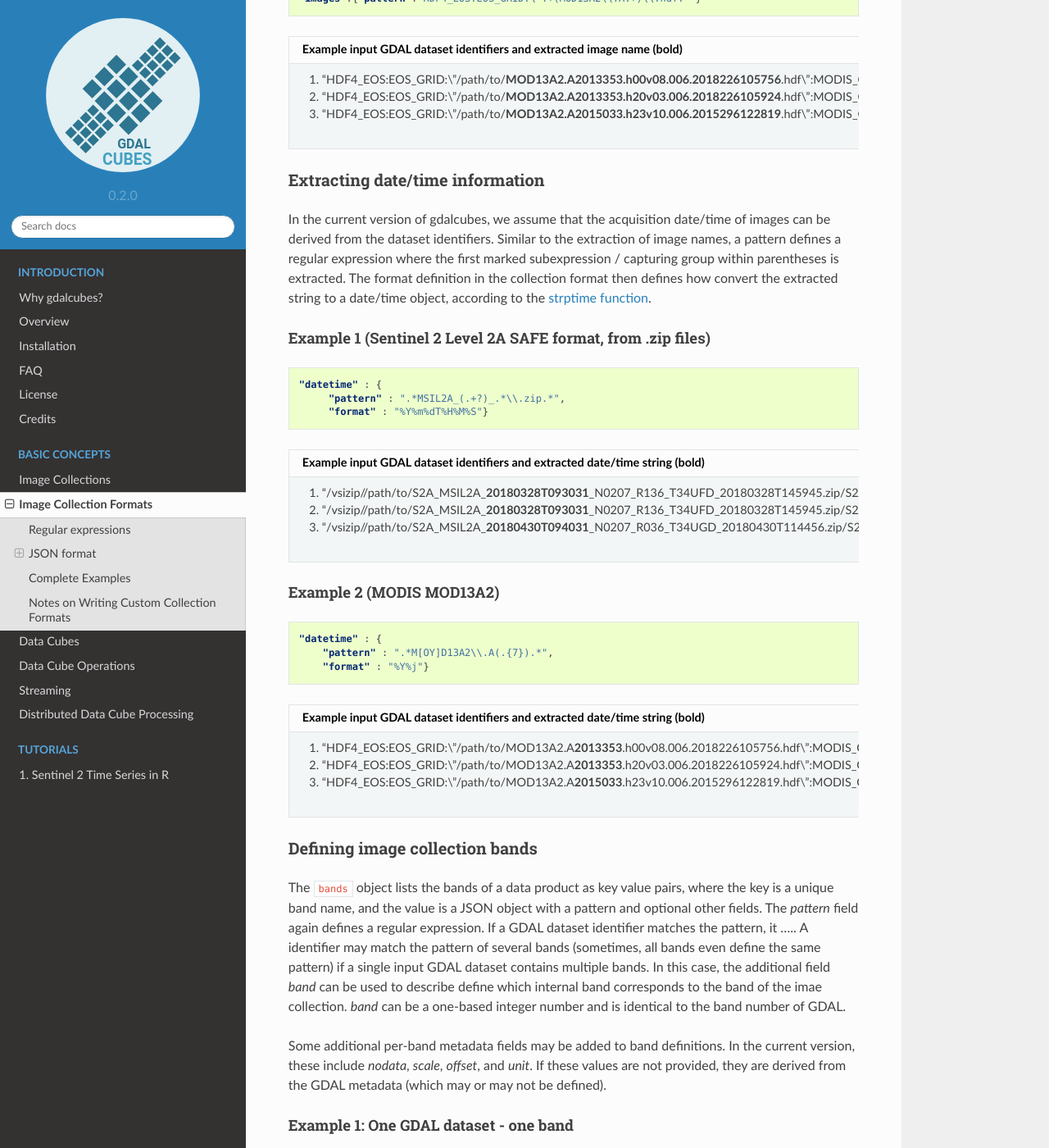
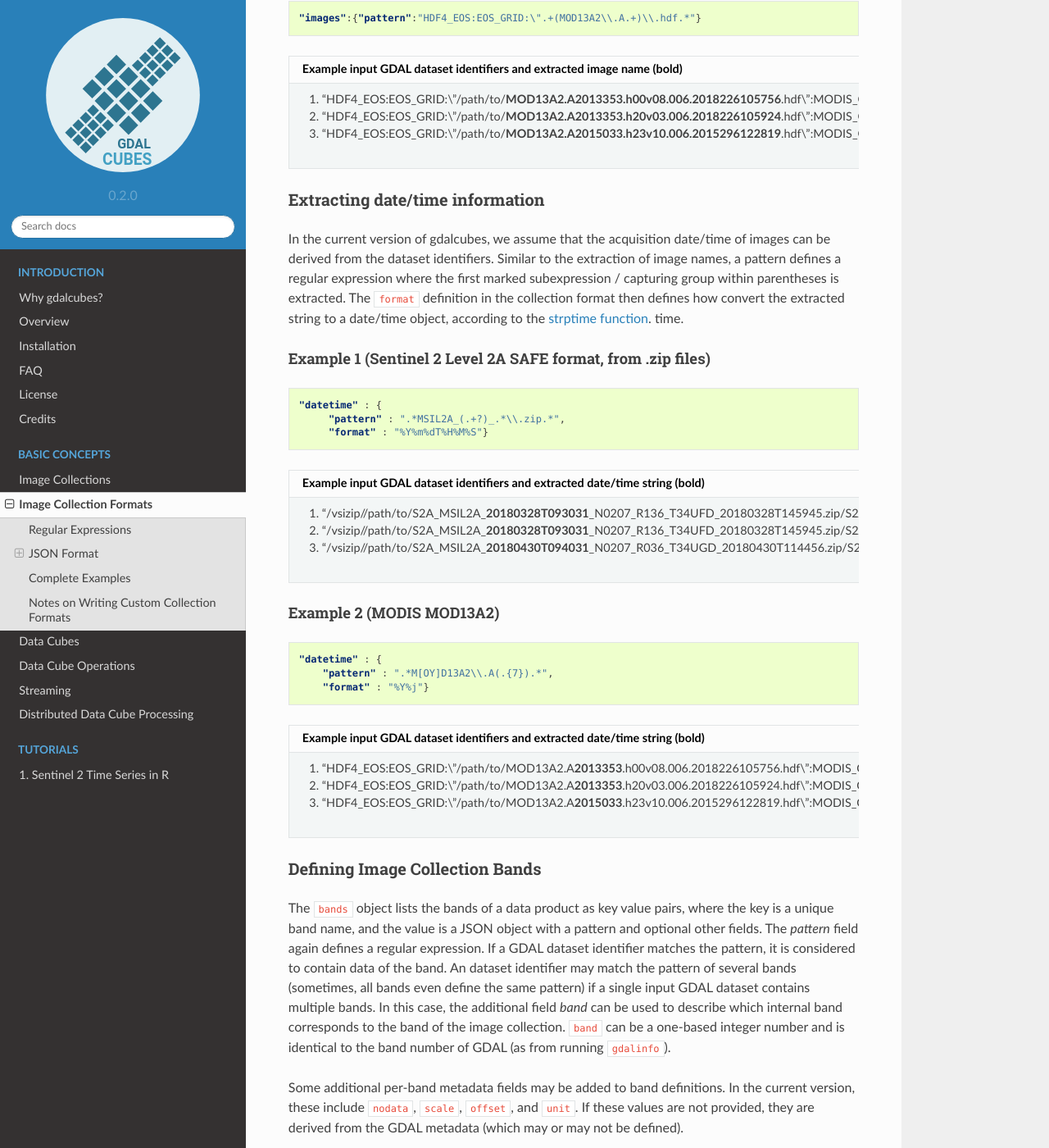
Before and after one commit to gdalcubes/docs, a Sphinx documentation site: the page built from source/collection_formats.rst, in a window 1280 px wide and 1400 px high, scrolled down 1835 px. Shown: the whole window at 82% size. Built offline with Sphinx 7.4.7 and the Read the Docs theme 2.0.0, drawn with Linux system fonts in a browser that asks for light colours; some of the changed text lies outside the part shown.

Commit message:
update source/collection_format.rst

```diff
--- a/source/collection_formats.rst
+++ b/source/collection_formats.rst
@@ -3,50 +3,42 @@
 Image Collection Formats
 ==================================================
 
-Image collection formats describe how image collections are
-composed from GDAL datasets, considering
-specific data product organizations.
+Image collection formats describe how image collections are composed from GDAL datasets, considering specific data product organizations.
 
-A collection format is a JSON file that defines rules how that are applied to derive
-required metadata when a GDAL dataset
-(specified by its identifier, e.g. the path to a local GeoTIFF file)
-shall be added to a collection.
+A collection format is a JSON file defining rules, how to derive required metadata when a GDAL dataset
+(specified by its identifier, e.g. the path to a local GeoTIFF file) is added to an image collection.
 
-To add a GDAL dataset (given its identifier) to a collection,
-we must find out
+When adding a GDAL dataset (given its identifier) to a collection, we must find out
 
 - to which image the dataset belongs (identified by a unique image name),
 - the recording date/time of the dataset, and
-- which bands of the dataset correspond to which bands of the collection.
+- how bands of the dataset relate to bands of the collection.
 
 
 
-Regular expressions
+Regular Expressions
 ----------------------------------------------------------
 
-Rules are mostly defined as regular expresions on the GDAL dataset identifiers.
-gdalcubes uses the `standard C++11 regular expression library <http://www.cplusplus.com/reference/regex>`_ with default `ECMAScript <http://www.cplusplus.com/reference/regex/ECMAScript>`_ syntax.
+Rules are mostly defined as regular expresions on the GDAL dataset identifiers. Some expressions
+simply check whether a dataset *matches* the expression or not, whereas some expression return a captured substring (e.g. the datetime part). gdalcubes uses the `standard C++11 regular expression library <http://www.cplusplus.com/reference/regex>`_ with default `ECMAScript <http://www.cplusplus.com/reference/regex/ECMAScript>`_ syntax.
 
 
 
-JSON format
+JSON Format
 ------------------------------------
 
 
-Header information
+Header Information
 ####################################
 
 The JSON files for image collection formats start with some header information,
-including a short description of the particular product
-it adresses and some keywords. These header information are optional, but may be useful
-for searching.
+including a short description of the particular product it adresses and some keywords. These header information are optional, but may be useful for searching.
 
 For example, the following description and tags are used in the collection format
 for Sentinel 2 Level 2A products.
 
 .. code-block:: json
    :caption: Example header information of the Sentinel 2 Level 2A collection format.
-
 
     "description" : "Image collection format for Sentinel 2 Level 2A data as downloaded from the Copernicus Open Access Hub, expects a list of file paths as input. The format should work on original ZIP compressed as well as uncompressed imagery.",
     "tags" : ["Sentinel", "Copernicus", "ESA", "BOA", "Surface Reflectance"]
@@ -80,7 +72,7 @@
 belonging to the same image.
 
 To extract the image name from the identifier,
-the first marked subexpression (or capturing group) of the
+the first *marked subexpression* (or *capturing group*) of the
 provided regular expression under ``"images" : {"pattern": "REGEX"}``
 is used, i.e., a part in the expression within the first pair of parentheses.
 
@@ -131,9 +123,8 @@
 
 In the current version of gdalcubes, we assume that the acquisition
 date/time of images can be derived from the dataset identifiers.
-Similar to the extraction of image names, a pattern defines a regular expression where the first marked subexpression / capturing group within parentheses is extracted. The format definition in the collection format then
-defines how convert the extracted string to a date/time object, according to the `strptime function <http://pubs.opengroup.org/onlinepubs/9699919799/functions/strptime.html>`_.
-
+Similar to the extraction of image names, a pattern defines a regular expression where the first marked subexpression / capturing group within parentheses is extracted. The ``format`` definition in the collection format then defines how convert the extracted string to a date/time object, according to the `strptime function <http://pubs.opengroup.org/onlinepubs/9699919799/functions/strphtml>`_.
+time.
 
 
 
@@ -178,16 +169,14 @@
 
 
 
-Defining image collection bands
+Defining Image Collection Bands
 ####################################
 
 
-The ``bands`` object lists the bands of a data product as key value pairs, where the key is a unique band name, and the value is
-a JSON object with a pattern and optional other fields. The `pattern` field again defines a regular expression. If a GDAL dataset identifier matches the pattern, it .....   A identifier may match the pattern of several bands (sometimes, all bands even define the same pattern) if a single input GDAL dataset contains multiple bands. In this case, the additional field `band` can be used to describe define which internal band corresponds to the band of the imae collection. `band` can be a one-based integer number and is identical to the band number of GDAL.
+The ``bands`` object lists the bands of a data product as key value pairs, where the key is a unique band name, and the value is a JSON object with a pattern and optional other fields. The `pattern` field again defines a regular expression. If a GDAL dataset identifier matches the pattern, it is considered to contain data of the band.  An dataset identifier may match the pattern of several bands (sometimes, all bands even define the same pattern) if a single input GDAL dataset contains multiple bands. In this case, the additional field `band` can be used to describe which internal band corresponds to the band of the image collection. ``band`` can be a one-based integer number and is identical to the band number of GDAL (as from running ``gdalinfo``).
 
 
-Some additional per-band metadata fields may be added to band definitions. In the current version, these include `nodata`, `scale`, `offset`, and `unit`.
-If these values are not provided, they are derived from the GDAL metadata (which may or may not be defined).
+Some additional per-band metadata fields may be added to band definitions. In the current version, these include ``nodata``, ``scale``, ``offset``, and ``unit``. If these values are not provided, they are derived from the GDAL metadata (which may or may not be defined).
 
 
 Example 1: One GDAL dataset - one band
@@ -276,8 +260,7 @@
 Complete Examples
 -------------------------------------
 
-
-Complete examples can be found at a `dedicated GitHub repository <https://github.com/appelmar/gdalcubes_formats/tree/master/formats>`_.
+Complete examples of image collection formats can be found in the sources. There is also a `dedicated GitHub repository <https://github.com/appelmar/gdalcubes_formats/tree/master/formats>`_.
 
 
 
@@ -290,4 +273,4 @@
 - If available, read the data product handbook. Most official satellite image product handbooks include a section on filenaming conventions.
 - For portability of local file-based image collections, make sure that preceding directory names (e.g. "C:\\Users\\", or "/home/user/data") do not matter to successfully create image collections.
 - If possible, avoid using path separators in regular expressions or use *non-capturing alternation* ``(?:/|\\)`` if you have to.
-- Image collections do not need to include data for all bands. It is recommended to list all possible bands of a data product. For example, Landsat 8 surface reflectance products may or may not include additional precomputed spectral index bands. To be able to use these bands if available, they must be listed in the collection format.
+- Image collections do not need to include data for all bands. It is recommended to list all possible bands of a data product in the format. For example, Landsat 8 surface reflectance products may or may not include additional precomputed spectral index bands. To be able to use these bands if available, they must be listed in the collection format.
```
Also changed, not shown: other parts of source/collection_formats.rst (+5 -10 lines).
